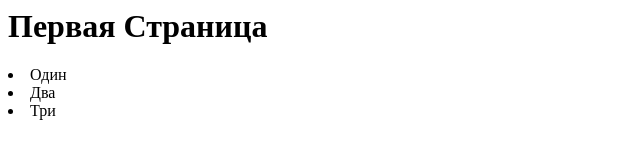
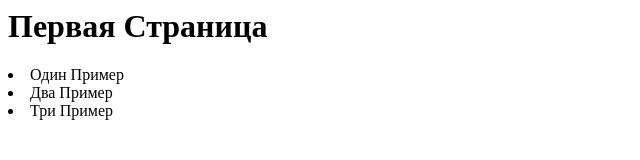
Before and after one commit to Dimanmax/h-w, a plain HTML site: page index.html in a window 1280 px wide. Shown: the whole page, without its empty margins (0-640 px from the left). Drawn offline with Linux system fonts and the light colour scheme.

Commit message:
two commit

```diff
--- a/index.html
+++ b/index.html
@@ -1,4 +1,4 @@
 <h1>Первая Страница</h1>
-<li>Один</li>
-<li>Два</li>
-<li>Три</li>
+<li>Один Пример</li>
+<li>Два Пример</li>
+<li>Три Пример</li>
```
